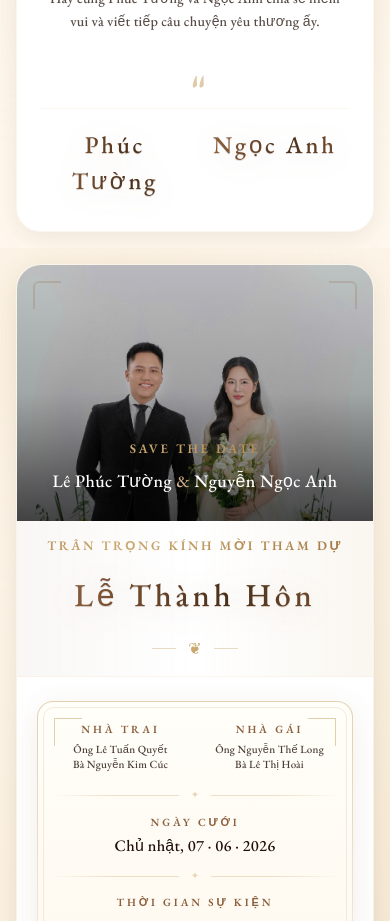
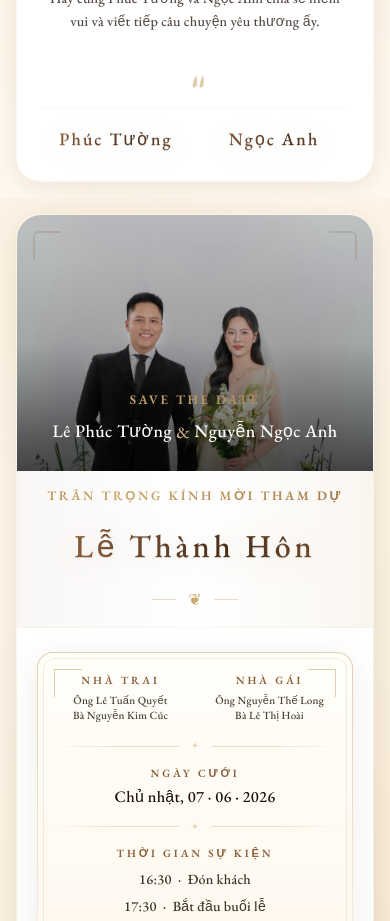
Before and after one commit to minhdang050806/wedding, a Next.js app: page /invitation in a window 390 px wide. Shown: the part 1440-2361 px from the top of the page. Built offline with nearby package versions, Linux system fonts and the light colour scheme.

Commit message:
fix: prevent name wrap in love story, reflow invitation message

```diff
--- a/components/invitation-card.tsx
+++ b/components/invitation-card.tsx
@@ -126,8 +126,10 @@ export function InvitationCard({ guestName }: InvitationCardProps = {}) {
 
                   {/* Message */}
                   <p className="font-serif-elegant text-foreground/80 text-base md:text-[17px] leading-relaxed mb-5 italic">
-                    Trân trọng kính mời {greetingTarget} đến tham dự lễ cưới của Phúc Tường và Ngọc Anh.
-                    Sự có mặt của {trimmed || 'quý vị'} sẽ làm cho ngày đặc biệt này thêm phần ý nghĩa.
+                    Trân trọng kính mời {greetingTarget} đến<br />
+                    tham dự lễ cưới của Phúc Tường và Ngọc Anh.<br />
+                    Sự có mặt của {trimmed || 'quý vị'} sẽ làm cho ngày<br />
+                    đặc biệt này thêm phần ý nghĩa.
                   </p>
 
                   {/* Buttons */}
--- a/components/love-story-section.tsx
+++ b/components/love-story-section.tsx
@@ -72,11 +72,17 @@ export function LoveStorySection() {
             </div>
 
             <div className="pt-3 border-t border-secondary/30 text-center">
-              <div className="grid grid-cols-2 gap-3">
-                <p className="font-script text-shimmer text-2xl md:text-3xl">
+              <div className="grid grid-cols-2 gap-2">
+                <p
+                  className="font-script text-shimmer whitespace-nowrap"
+                  style={{ fontSize: 'clamp(1rem, 4.5vw, 1.875rem)' }}
+                >
                   Phúc Tường
                 </p>
-                <p className="font-script text-shimmer text-2xl md:text-3xl">
+                <p
+                  className="font-script text-shimmer whitespace-nowrap"
+                  style={{ fontSize: 'clamp(1rem, 4.5vw, 1.875rem)' }}
+                >
                   Ngọc Anh
                 </p>
               </div>
```
